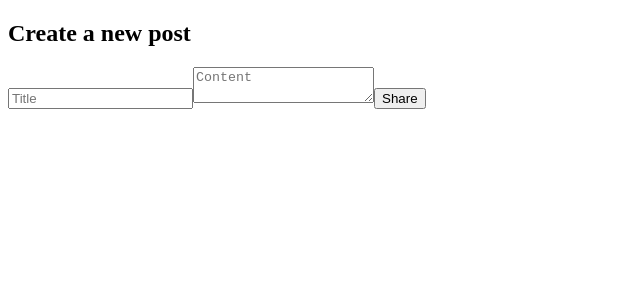
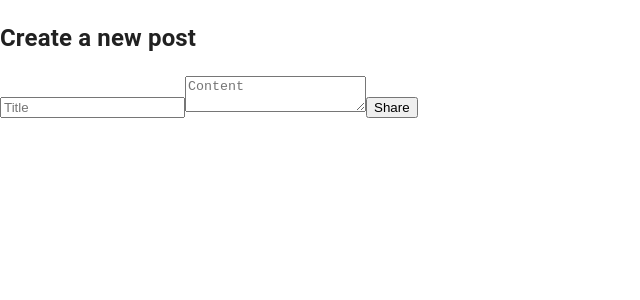
Before and after one commit to hahuythang159/blog-platform, a Next.js app in the folder frontend/: page /posts/new in a window 1280 px wide. Shown: the top 300 px of the page, without its empty margins (0-640 px from the left). Built offline with nearby package versions, Linux system fonts and the light colour scheme.

Commit message:
feat(settings): add theme toggle to switch between light and dark modes

```diff
--- a/frontend/app/providers.tsx
+++ b/frontend/app/providers.tsx
@@ -1,8 +1,48 @@
 'use client';
 
-import { Provider } from 'react-redux';
+import { Provider, useSelector } from 'react-redux';
 import { store } from './store/store';
+import { ThemeProvider, createTheme, CssBaseline } from '@mui/material';
+import { useEffect, useMemo, useState } from 'react';
+import { RootState } from './store/store';
+
+function MuiThemeProvider({ children }: { children: React.ReactNode }) {
+  const [isClient, setIsClient] = useState(false); // Track whether the component is rendered on the client
+
+  // Only call `useSelector` after confirming client-side render
+  const mode = useSelector((state: RootState) => state.theme.mode);
+
+  // Memoize the theme object to avoid unnecessary re-renders
+  const theme = useMemo(() => createTheme({
+    palette: {
+      mode,
+    },
+  }), [mode]);
+
+  // Set the client flag to true once the component is mounted
+  useEffect(() => {
+    setIsClient(true); // This will trigger a re-render once mounted on the client
+  }, []);
+
+  // Render null before client-side rendering to avoid SSR mismatch
+  if (!isClient) {
+    return null;
+  }
+
+  return (
+    <ThemeProvider theme={theme}>
+      <CssBaseline />
+      {children}
+    </ThemeProvider>
+  );
+}
 
 export function Providers({ children }: { children: React.ReactNode }) {
-  return <Provider store={store}>{children}</Provider>;
+  return (
+    <Provider store={store}>
+      <MuiThemeProvider>
+        {children}
+      </MuiThemeProvider>
+    </Provider>
+  );
 }
--- a/frontend/app/store/store.ts
+++ b/frontend/app/store/store.ts
@@ -1,11 +1,14 @@
 import { configureStore } from "@reduxjs/toolkit";
 import userReducer from "./userSlice";
 import postReducer from "./postSlice";
+import themeReducer from './themeSlice';
+
 
 export const store = configureStore({
   reducer: {
     user: userReducer,
     post: postReducer,
+    theme: themeReducer,
   },
 });
 
--- /dev/null
+++ b/frontend/app/store/themeSlice.ts
@@ -0,0 +1,30 @@
+import { createSlice, PayloadAction } from '@reduxjs/toolkit';
+
+export type ThemeMode = 'light' | 'dark';
+
+interface ThemeState {
+  mode: ThemeMode;
+}
+
+const savedTheme = typeof window !== 'undefined' ? localStorage.getItem('theme') : null;
+const initialState: ThemeState = {
+  mode: savedTheme === 'dark' ? 'dark' : 'light',
+};
+
+const themeSlice = createSlice({
+  name: 'theme',
+  initialState,
+  reducers: {
+    toggleTheme(state) {
+      state.mode = state.mode === 'light' ? 'dark' : 'light';
+      localStorage.setItem('theme', state.mode);
+    },
+    setTheme(state, action: PayloadAction<ThemeMode>) {
+      state.mode = action.payload;
+      localStorage.setItem('theme', state.mode);
+    },
+  },
+});
+
+export const { toggleTheme, setTheme } = themeSlice.actions;
+export default themeSlice.reducer;
```
Also changed, not shown: frontend/app/components/FloatingSettings.tsx (+8 -1 lines), frontend/app/components/SettingsMenu.tsx (+11 -1 lines).
